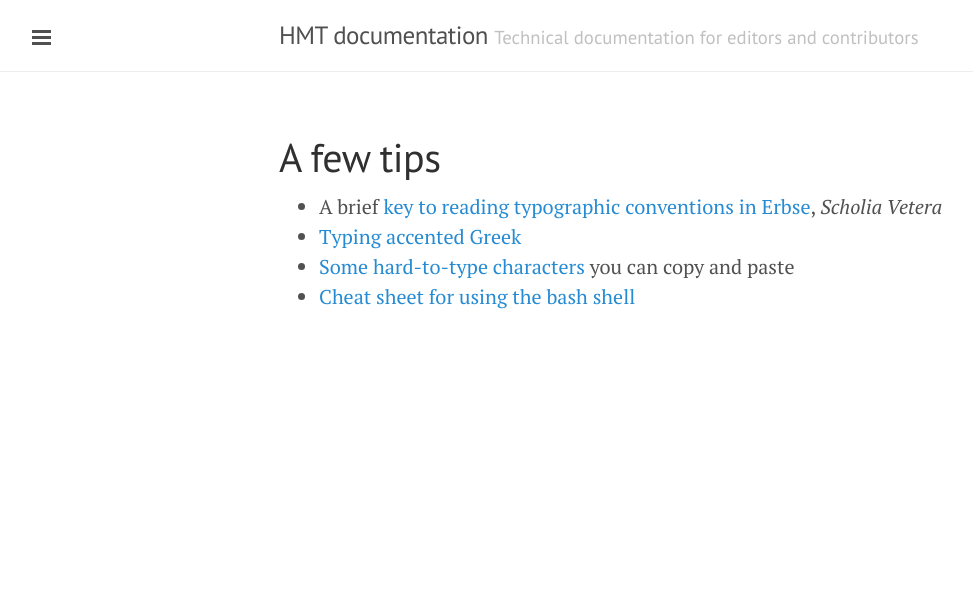
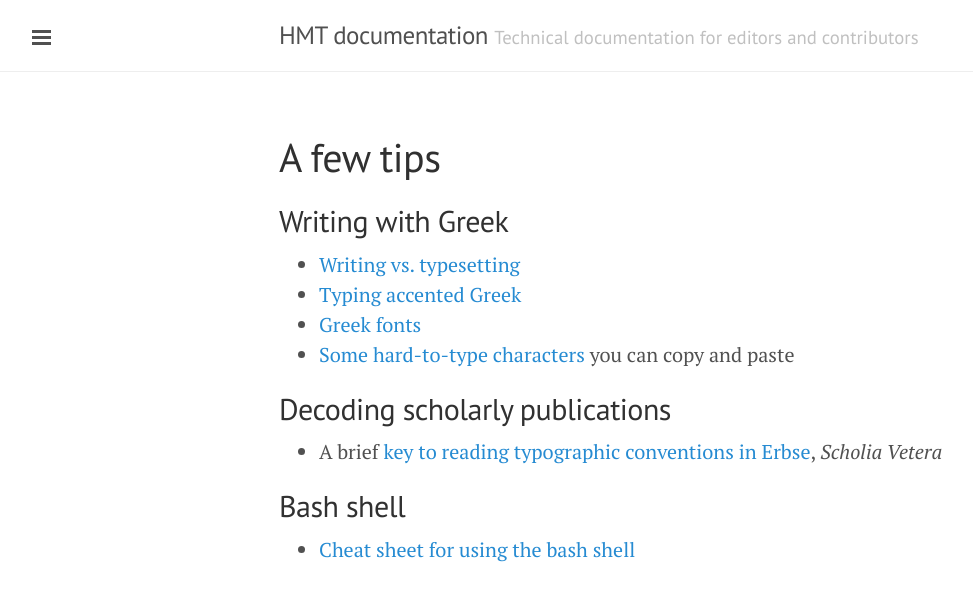
Before and after one commit to homermultitext/hmt-docs, a Jekyll site: the page built from tips/index.md, in a window 1280 px wide. Shown: the top 601 px of the page, without its empty margins (1-974 px from the left). Built offline with Jekyll 4.4.1, drawn with Linux system fonts in a browser that asks for light colours; Markdown is read by kramdown in place of the engine named in the settings.

Commit message:
Update docs

```diff
--- a/tips/index.md
+++ b/tips/index.md
@@ -4,7 +4,19 @@ title: A few tips
 ---
 
 
+## Writing with Greek
+
+- [Writing vs. typesetting](typesetting)
+- [Typing accented Greek](typing-greek)
+- [Greek fonts](fonts)
+- [Some hard-to-type characters](pasteboard) you can copy and paste
+
+
+## Decoding scholarly publications ##
+
+
 - A brief [key to reading typographic conventions in Erbse](erbse-key), *Scholia Vetera*
-- [Typing accented Greek](typing-greek)
-- [Some hard-to-type characters](pasteboard) you can copy and paste
+
+## Bash shell
+
 - [Cheat sheet for using the bash shell](http://www.pixelbeat.org/cmdline.html)
```
Also changed, not shown: tips/fonts.md (added, +13 -0 lines), tips/typesetting.md (added, +9 -0 lines), vm/bios.md (added, +11 -0 lines), vm/imgs/lenovo_bios.jpg (added).
